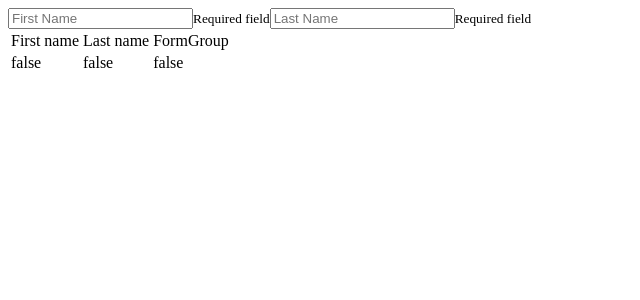
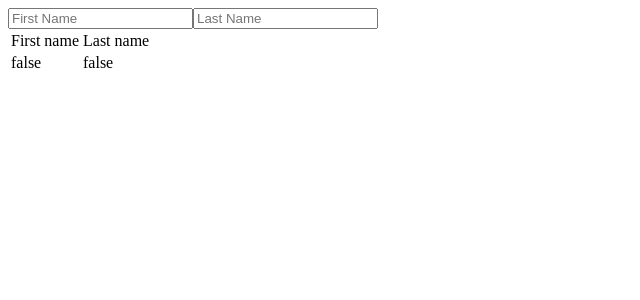
Before and after one commit to profanis/bpb-mastering-angular-reactive-forms, an Angular app: page / in a window 1280 px wide. Shown: the top 300 px of the page, without its empty margins (0-640 px from the left). Built offline with nearby package versions, Linux system fonts and the light colour scheme.

Commit message:
custom validators in formControl

```diff
--- a/src/app/app.component.html
+++ b/src/app/app.component.html
@@ -1,18 +1,14 @@
-<form [formGroup]="myForm">
+<input  type="text"
+        placeholder="First Name"
+        [formControl]="firstName" />
 
-  <input  type="text"
-          placeholder="First Name"
-          formControlName="firstName" />
+<!-- <small *ngIf="myForm.controls.firstName.invalid">Required field</small> -->
 
-  <small *ngIf="myForm.controls.firstName.invalid">Required field</small>
+<input  type="text"
+        placeholder="Last Name"
+        [formControl]="lastName" />
 
-  <input  type="text"
-          placeholder="Last Name"
-          formControlName="lastName" />
-
-  <small *ngIf="myForm.controls.lastName.invalid">Required field</small>
-
-</form>
+<!-- <small *ngIf="myForm.controls.lastName.invalid">Required field</small> -->
 
 
 <table>
@@ -23,19 +19,13 @@
     <td>
       Last name
     </td>
-    <td>
-      FormGroup
-    </td>
   </tr>
   <tr>
     <td>
-      {{ myForm.get('firstName').valid }}
+      {{ firstName.valid }}
     </td>
     <td>
-      {{ myForm.get('lastName').valid }}
-    </td>
-    <td>
-      {{ myForm.touched }}
+      {{ lastName.valid }}
     </td>
   </tr>
 </table>
--- a/src/app/app.component.ts
+++ b/src/app/app.component.ts
@@ -1,20 +1,26 @@
-import { Component, OnInit } from '@angular/core'
-import { FormBuilder, FormGroup, Validators } from '@angular/forms'
+import { Component } from '@angular/core'
+import {
+  AbstractControl,
+  FormBuilder,
+  ValidatorFn,
+  Validators,
+} from '@angular/forms'
 
 @Component({
   selector: 'app-root',
   templateUrl: './app.component.html',
   styleUrls: ['./app.component.scss'],
 })
-export class AppComponent implements OnInit {
-  myForm: FormGroup
+export class AppComponent {
+  firstName = this.fb.control('', Validators.required)
+  lastName = this.fb.control('', exactCharacters(20))
 
   constructor(private fb: FormBuilder) {}
+}
 
-  ngOnInit(): void {
-    this.myForm = this.fb.group({
-      firstName: ['', Validators.required],
-      lastName: ['', Validators.required],
-    })
-  }
+export function exactCharacters(minCharactersValue: number): ValidatorFn {
+  return (control: AbstractControl): { [key: string]: any } | null =>
+    control.value?.toString()?.length === minCharactersValue
+      ? null
+      : { minCharacters: control.value }
 }
```
